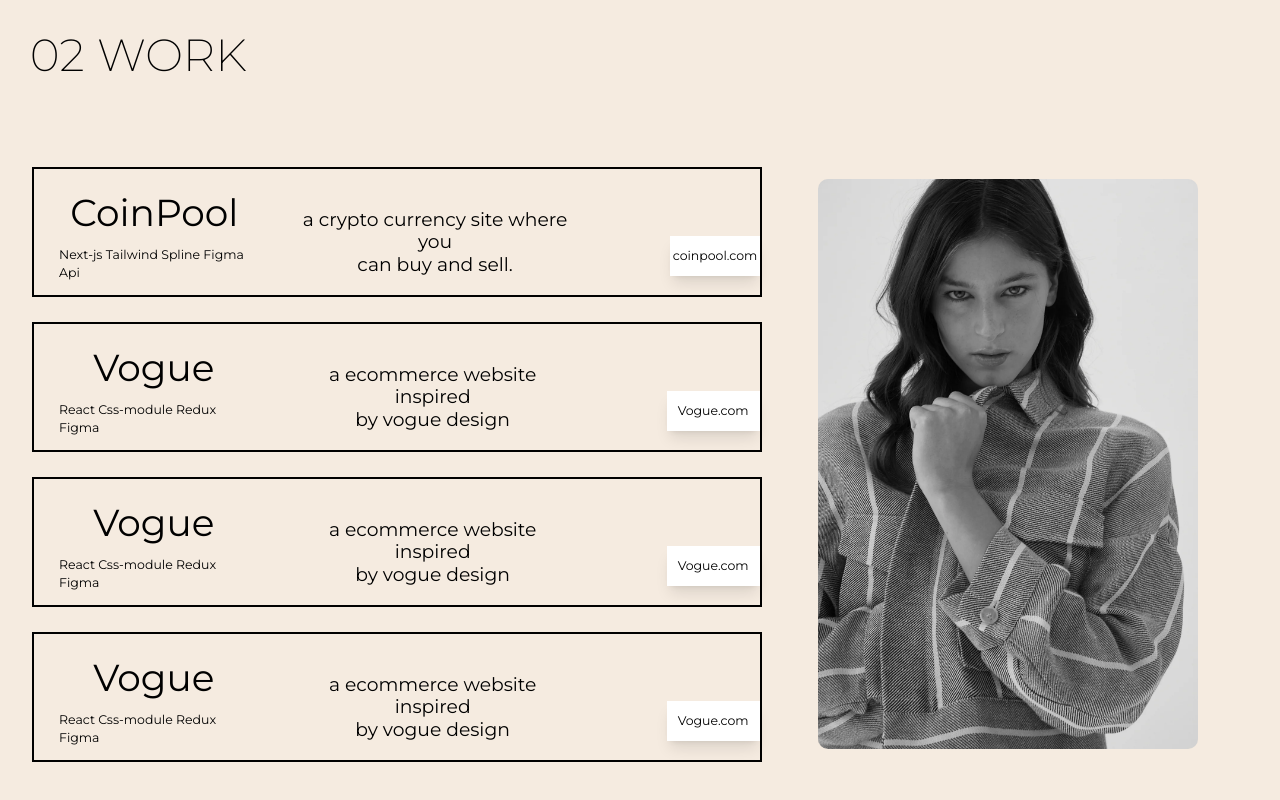
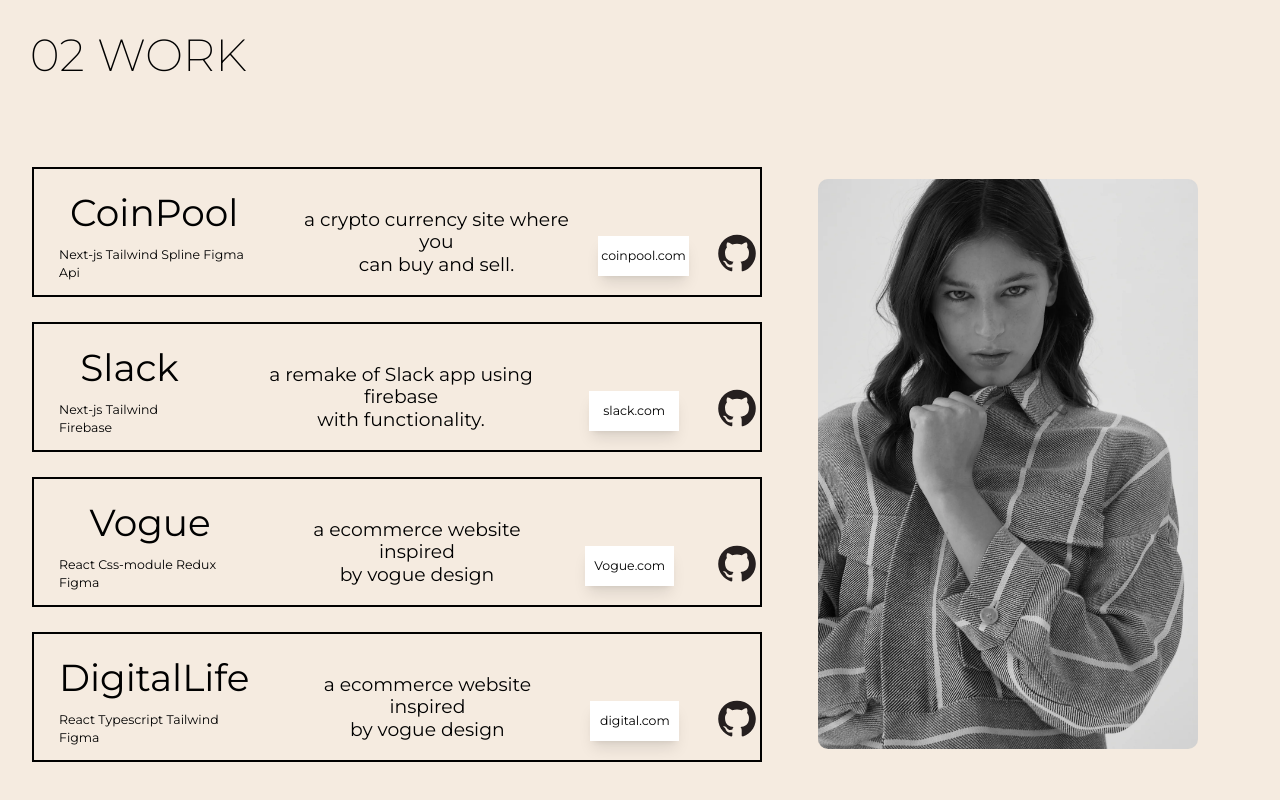
Before and after one commit to eyuel23/Portfolio-v1, a Next.js app: page / in a window 1280 px wide. Shown: the part 1811-2611 px from the top of the page. Built offline with nearby package versions, Linux system fonts and the light colour scheme.

Commit message:
styled the project section

```diff
--- a/components/Projects/index.js
+++ b/components/Projects/index.js
@@ -3,6 +3,7 @@
 import Heading from "../heading";
 import vogue from "../../public/vogue.webp";
 import Image from "next/image";
+import github from "../../public/github.svg";
 export default function Project() {
   return (
     <section className="flex flex-col h-[90rem] min-h-screen bg-brandColor gap-24 pt-20">
@@ -14,7 +15,7 @@
               <h1 className="text-6xl">CoinPool</h1>
               <h1 className="text-xl ">Next-js Tailwind Spline Figma Api</h1>
             </div>
-            <div className="flex gap-40 items-end">
+            <div className="flex gap-10 items-end">
               <p className="text-3xl text-center">
                 a crypto currency site where you
                 <br /> can buy and sell.
@@ -22,14 +23,41 @@
               <button className="bg-white shadow-lg text-xl text-black w-40 h-16">
                 <Link href={"https://coin-pool.vercel.app/"}>coinpool.com</Link>
               </button>
+              <div>
+                <Link href={"https://eyuel23.github.io/vogue-redesign/"}>
+                  <Image src={github} alt="github" />
+                </Link>
+              </div>
             </div>
           </div>
-          <div className="border-2 border-black flex items-baseline gap-10 h-52 ">
+          <div className="border-2 border-black flex items-baseline gap-9 h-52 ">
+            <div className="flex flex-col items-center gap-6 m-10">
+              <h1 className="text-6xl">Slack</h1>
+              <h1 className="text-xl ">Next-js Tailwind Firebase</h1>
+            </div>
+            <div className="flex gap-14 items-end">
+              <p className="text-3xl text-center">
+                a remake of Slack app using firebase
+                <br /> with functionality.
+              </p>
+              <button className="bg-white shadow-lg text-xl text-black w-40 h-16">
+                <Link href={"https://eyuel23.github.io/vogue-redesign/"}>
+                  slack.com
+                </Link>
+              </button>
+              <div>
+                <Link href={"https://eyuel23.github.io/vogue-redesign/"}>
+                  <Image src={github} alt="github" />
+                </Link>
+              </div>
+            </div>
+          </div>
+          <div className="border-2 border-black flex items-baseline gap-9 h-52 ">
             <div className="flex flex-col items-center gap-6 m-10">
               <h1 className="text-6xl">Vogue</h1>
               <h1 className="text-xl ">React Css-module Redux Figma </h1>
             </div>
-            <div className="flex gap-40 items-end">
+            <div className="flex gap-16 items-end">
               <p className="text-3xl text-center">
                 a ecommerce website inspired
                 <br /> by vogue design
@@ -39,40 +67,33 @@
                   Vogue.com
                 </Link>
               </button>
+              <div>
+                <Link href={"https://eyuel23.github.io/vogue-redesign/"}>
+                  <Image src={github} alt="github" />
+                </Link>
+              </div>
             </div>
           </div>
           <div className="border-2 border-black flex items-baseline gap-10 h-52 ">
             <div className="flex flex-col items-center gap-6 m-10">
-              <h1 className="text-6xl">Vogue</h1>
-              <h1 className="text-xl ">React Css-module Redux Figma </h1>
+              <h1 className="text-6xl">DigitalLife</h1>
+              <h1 className="text-xl ">React Typescript Tailwind Figma </h1>
             </div>
-            <div className="flex gap-40 items-end">
+            <div className="flex gap-14 items-end">
               <p className="text-3xl text-center">
                 a ecommerce website inspired
                 <br /> by vogue design
               </p>
               <button className="bg-white shadow-lg text-xl text-black w-40 h-16">
                 <Link href={"https://eyuel23.github.io/vogue-redesign/"}>
-                  Vogue.com
+                  digital.com
                 </Link>
               </button>
-            </div>
-          </div>
-          <div className="border-2 border-black flex items-baseline gap-10 h-52 ">
-            <div className="flex flex-col items-center gap-6 m-10">
-              <h1 className="text-6xl">Vogue</h1>
-              <h1 className="text-xl ">React Css-module Redux Figma </h1>
-            </div>
-            <div className="flex gap-40 items-end">
-              <p className="text-3xl text-center">
-                a ecommerce website inspired
-                <br /> by vogue design
-              </p>
-              <button className="bg-white shadow-lg text-xl text-black w-40 h-16">
+              <div>
                 <Link href={"https://eyuel23.github.io/vogue-redesign/"}>
-                  Vogue.com
+                  <Image src={github} alt="github" />
                 </Link>
-              </button>
+              </div>
             </div>
           </div>
         </div>
```
Also changed, not shown: public/github.svg.
